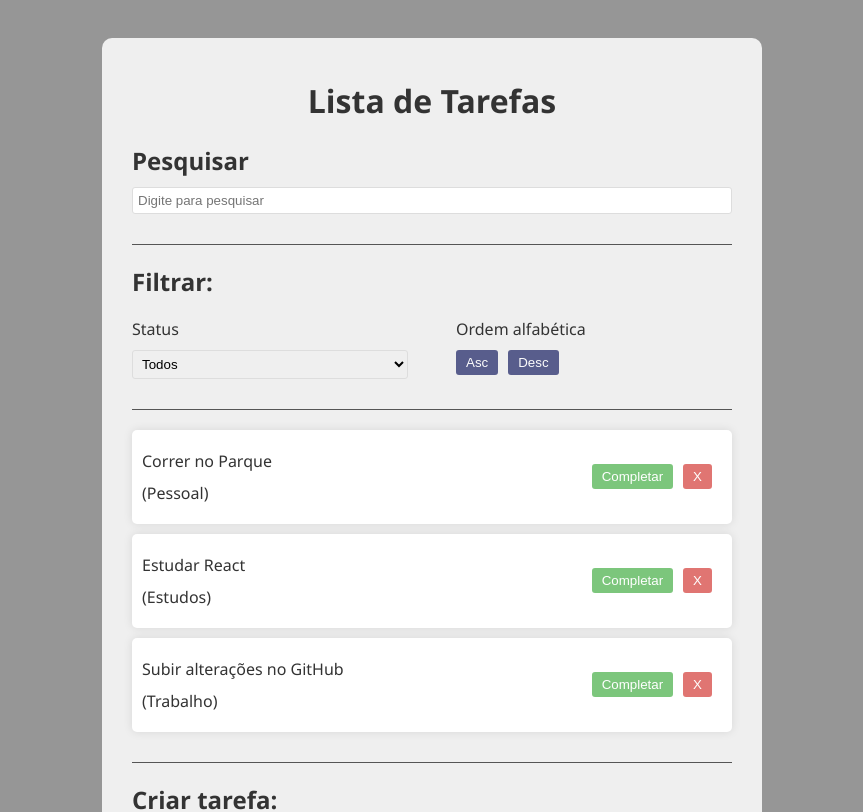
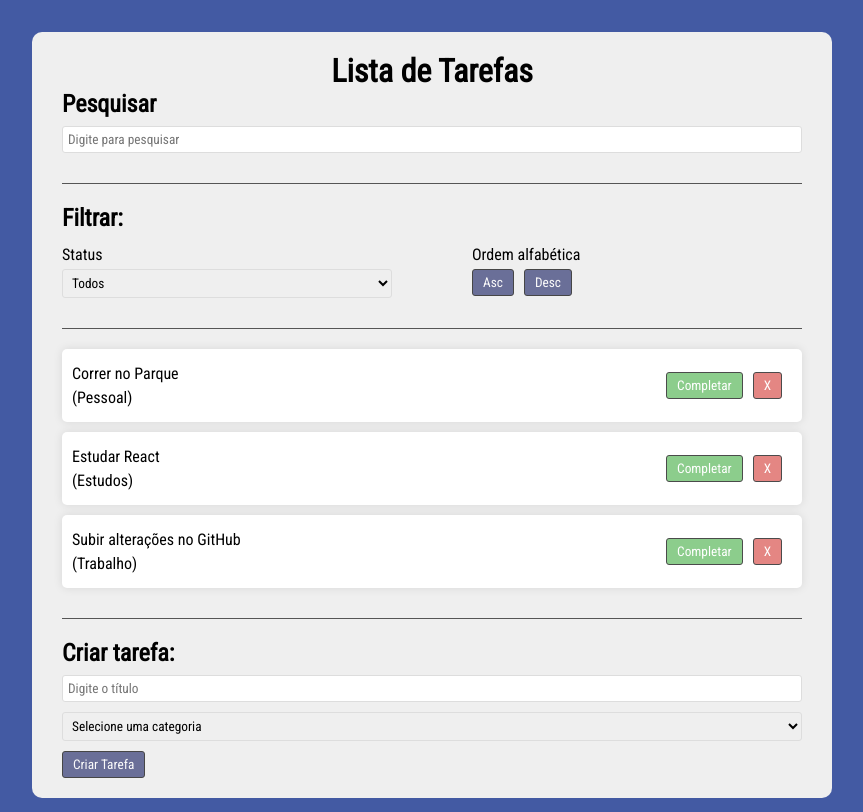
Before and after one commit to LuisBraga31/reactAppToDo, a React (Vite) app: page / in a window 1280 px wide. Shown: the top 812 px of the page, without its empty margins (208-1071 px from the left). Built offline with nearby package versions, Linux system fonts and the light colour scheme.

Commit message:
Changin css file

```diff
--- a/src/App.css
+++ b/src/App.css
@@ -1,17 +1,23 @@
+@import url('https://fonts.googleapis.com/css2?family=Roboto+Condensed&display=swap');
+
+* {
+  padding: 0;
+  margin: 0;
+  box-sizing: border-box;
+  font-family: 'Roboto Condensed', sans-serif;
+}
+
 body {
-  font-family: 'Segoe UI', Tahoma, Geneva, Verdana, sans-serif;
-  padding: 1.875rem;
-  background-color: #f4f4f4;
-  color: #333;
-  background-color: #969696;
+  padding: 2rem;
+  background-color: #435aa3;
 }
 
 .app {
-    max-width: 600px;
-    margin: 0 auto 300px;
-    background-color: #efefef;
-    padding: 20px 30px;
-    border-radius: 10px;
+  max-width: 800px;
+  margin: 0 auto 300px;
+  background-color: #efefef;
+  padding: 20px 30px;
+  border-radius: 10px;
 }
 
 h1 {
@@ -19,11 +25,11 @@ h1 {
 }
 
 h2 {
-  margin-bottom: 10px;
+  margin-bottom: 8px;
 }
 
 p {
-  margin: 10px 0;
+  margin: 5px 0;
 }
 
 input {
@@ -34,10 +40,10 @@ button {
   background-color: #333974;
   color: #fff;
   padding: 5px 10px;
-  border: none;
+  border: 1px solid #000;
   border-radius: 3px;
   cursor: pointer;
-  opacity: 0.8;
+  opacity: 0.7;
   transition: .3s;
   margin-right: 10px;
 }
@@ -63,17 +69,12 @@ button:hover {
   align-items: center;
 }
 
-
 .complete {
-    background-color: #5cb85c;
+  background-color: #5cb85c;
 }
 
 .remove {
   background-color: #d9534f;
-}
-
-.todo-form {
-  padding-bottom: 1.5rem;
 }
 
 input, select {
@@ -93,7 +94,7 @@ input, select {
 .filter-option {
   display: flex;
   justify-content: space-between;
-  gap: 3rem;
+  gap: 5rem;
 }
 
 .filter-option div {
```
Also changed, not shown: src/assets/bg.jpg (deleted).
